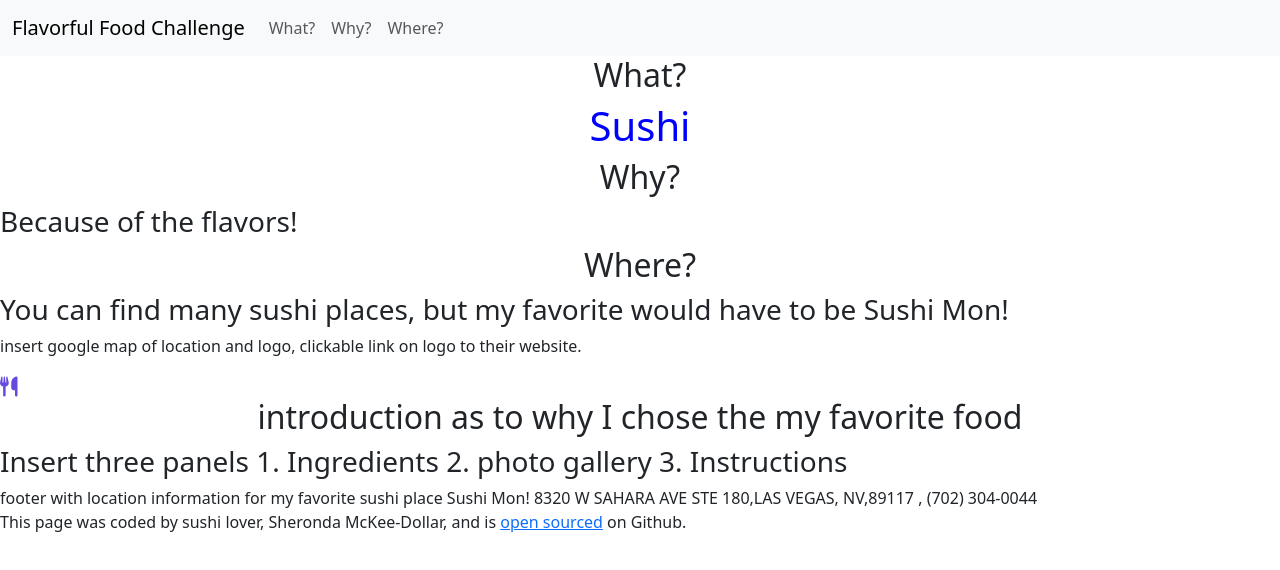
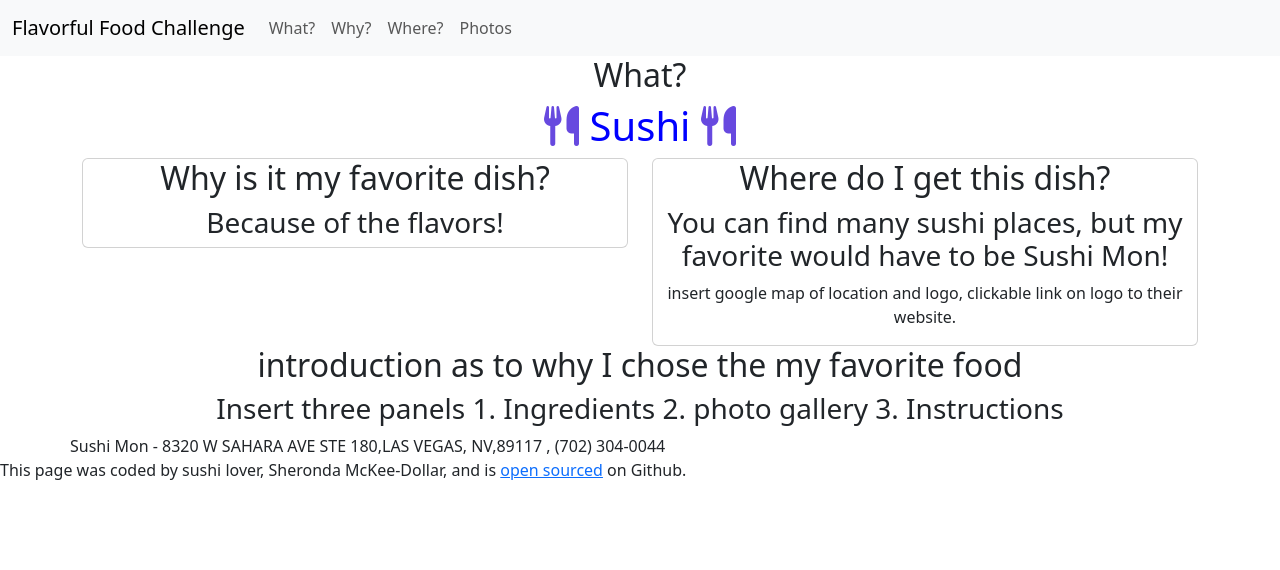
Before and after one commit to SherondaMD/FlavorfulFoodChallenge, a plain HTML site: page index.html in a window 1280 px wide. Drawn offline with nearby package versions, Linux system fonts and the light colour scheme.

Commit message:
adding columns and cards for format

```diff
--- a/index.html
+++ b/index.html
@@ -26,13 +26,20 @@
     h2 {
       text-align: center;
     }
-
   </style>
   <body>
     <nav class="navbar navbar-expand-lg bg-body-tertiary">
       <div class="container-fluid">
         <a class="navbar-brand" href="#">Flavorful Food Challenge</a>
-    <button class="navbar-toggler" type="button" data-bs-toggle="collapse" data-bs-target="#navbarNavAltMarkup" aria-controls="navbarNavAltMarkup" aria-expanded="false" aria-label="Toggle navigation">
+        <button
+          class="navbar-toggler"
+          type="button"
+          data-bs-toggle="collapse"
+          data-bs-target="#navbarNavAltMarkup"
+          aria-controls="navbarNavAltMarkup"
+          aria-expanded="false"
+          aria-label="Toggle navigation"
+        >
           <span class="navbar-toggler-icon"></span>
         </button>
         <div class="collapse navbar-collapse" id="navbarNavAltMarkup">
@@ -40,23 +47,59 @@
             <a class="nav-link" aria-current="page" href="#">What?</a>
             <a class="nav-link" href="#">Why?</a>
             <a class="nav-link" href="#">Where?</a>
+            <a class="nav-link" href="#">Photos</a>
           </div>
         </div>
       </div>
     </nav>
+
+    <div class="container text-center">
+      <div class="row">
+        <div class="col">
           <h2>What?</h2>
-    <h1>Sushi</h1>
-    <h2>Why?</h2>
+          <h1>
+            <i
+              class="fa-solid fa-utensils fa-bounce fa-med"
+              style="color: #6749df"
+            ></i>
+            Sushi
+            <i
+              class="fa-solid fa-utensils fa-bounce fa-med"
+              style="color: #6749df"
+            ></i>
+          </h1>
+        </div>
+      </div>
+      <div class="row">
+        <div class="col-6">
+          <div class="card">
+            <h2>Why is it my favorite dish?</h2>
             <h3>Because of the flavors!</h3>
-    <h2>Where?</h2>
-    <h3>You can find many sushi places, but my favorite would have to be Sushi Mon!</h3>
-    <p>insert google map of location and logo, clickable link on logo to their website.</p>
-    <i class="fa-solid fa-utensils fa-bounce fa-lg" style="color: #6749df"></i>
+          </div>
+        </div>
+
+        <div class="col-6">
+          <div class="card">
+            <h2>Where do I get this dish?</h2>
+            <h3>
+              You can find many sushi places, but my favorite would have to be
+              Sushi Mon!
+            </h3>
+
+            <p>
+              insert google map of location and logo, clickable link on logo to
+              their website.
+            </p>
+          </div>
+        </div>
         <h2>introduction as to why I chose the my favorite food</h2>
-    <h3>Insert three panels 1. Ingredients 2. photo gallery 3. Instructions</h3>
-    footer with location information for my favorite sushi place Sushi Mon! 8320
-    W SAHARA AVE STE 180,LAS VEGAS, NV,89117 , (702) 304-0044
-
+        <h3>
+          Insert three panels 1. Ingredients 2. photo gallery 3. Instructions
+        </h3>
+        Sushi Mon - 8320 W SAHARA AVE STE 180,LAS VEGAS, NV,89117 , (702)
+        304-0044
+      </div>
+    </div>
     <footer>
       This page was coded by sushi lover, Sheronda McKee-Dollar, and is
       <a
```
Lines whose indentation alone changed are shown as unchanged.
